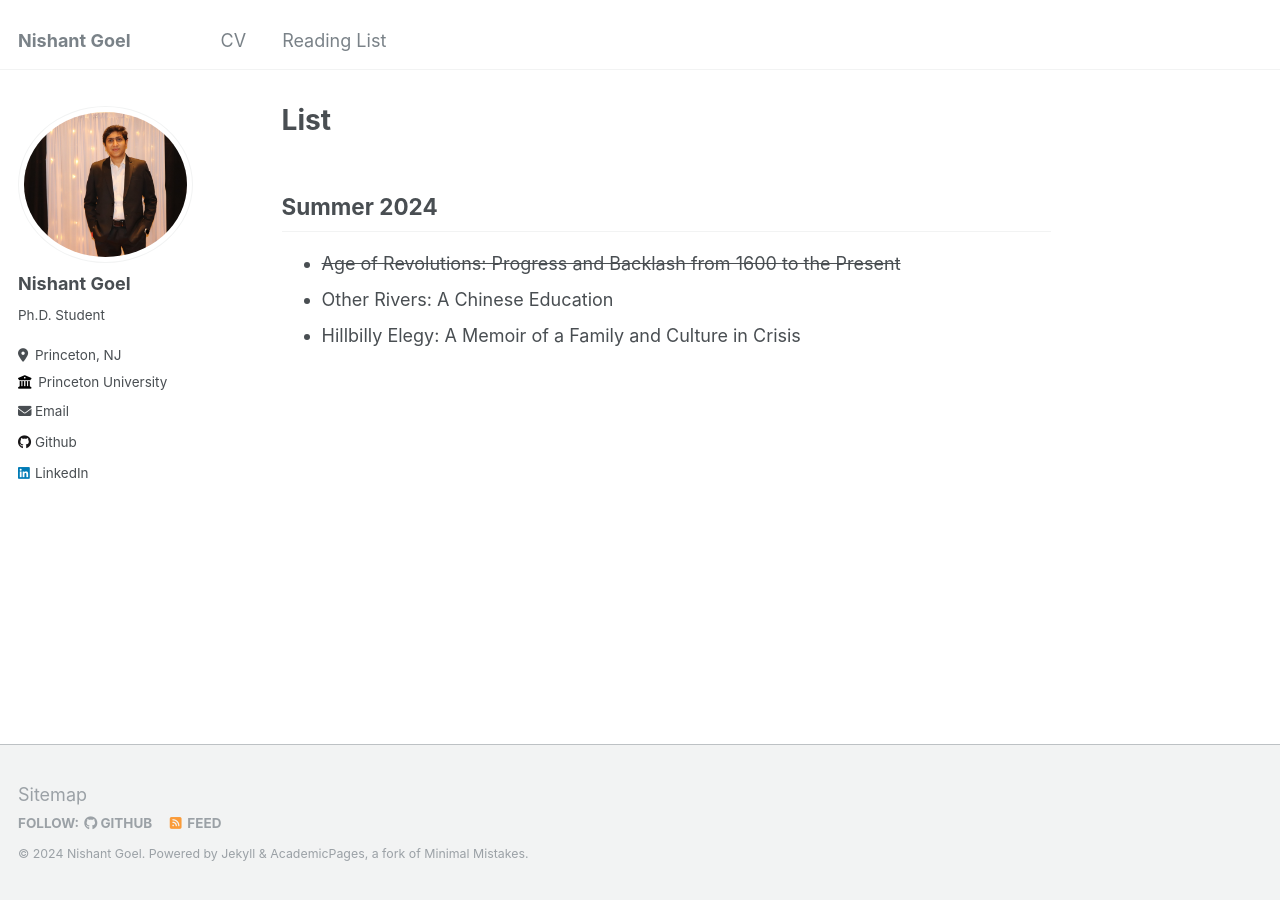
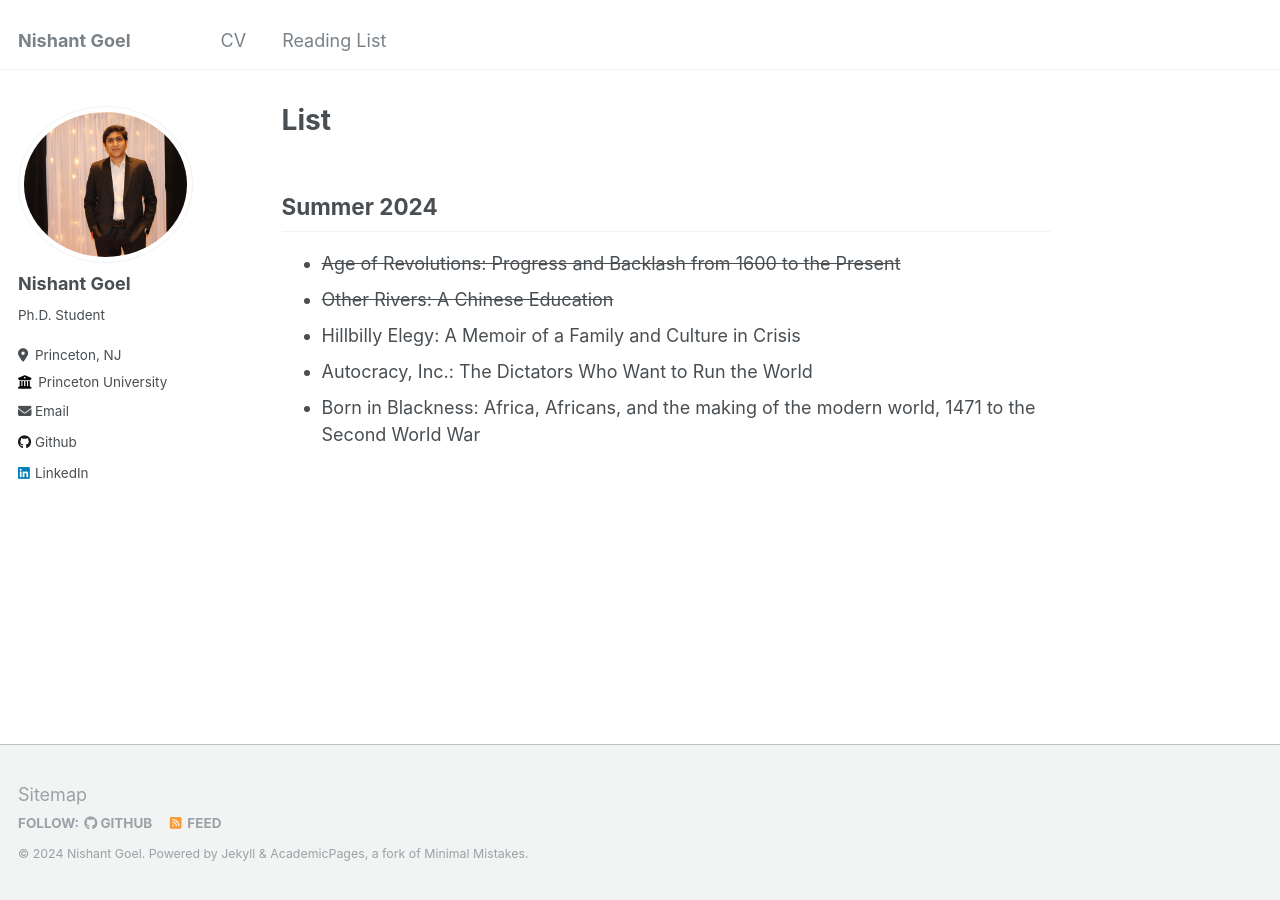
Before and after one commit to nish-goel/nish-goel.github.io, a Jekyll site: the page built from _pages/markdown.md, in a window 1280 px wide. Built offline with Jekyll 4.4.1, drawn with Linux system fonts in a browser that asks for light colours.

Commit message:
Update markdown.md

```diff
--- a/_pages/markdown.md
+++ b/_pages/markdown.md
@@ -10,8 +10,10 @@ redirect_from:
 ## Summer 2024
 
 * ~~Age of Revolutions: Progress and Backlash from 1600 to the Present~~
-* Other Rivers: A Chinese Education
+* ~~Other Rivers: A Chinese Education~~
 * Hillbilly Elegy: A Memoir of a Family and Culture in Crisis
+* Autocracy, Inc.: The Dictators Who Want to Run the World
+* Born in Blackness: Africa, Africans, and the making of the modern world, 1471 to the Second World War
 
 <!--
 ## Locations of key files/directories
```
